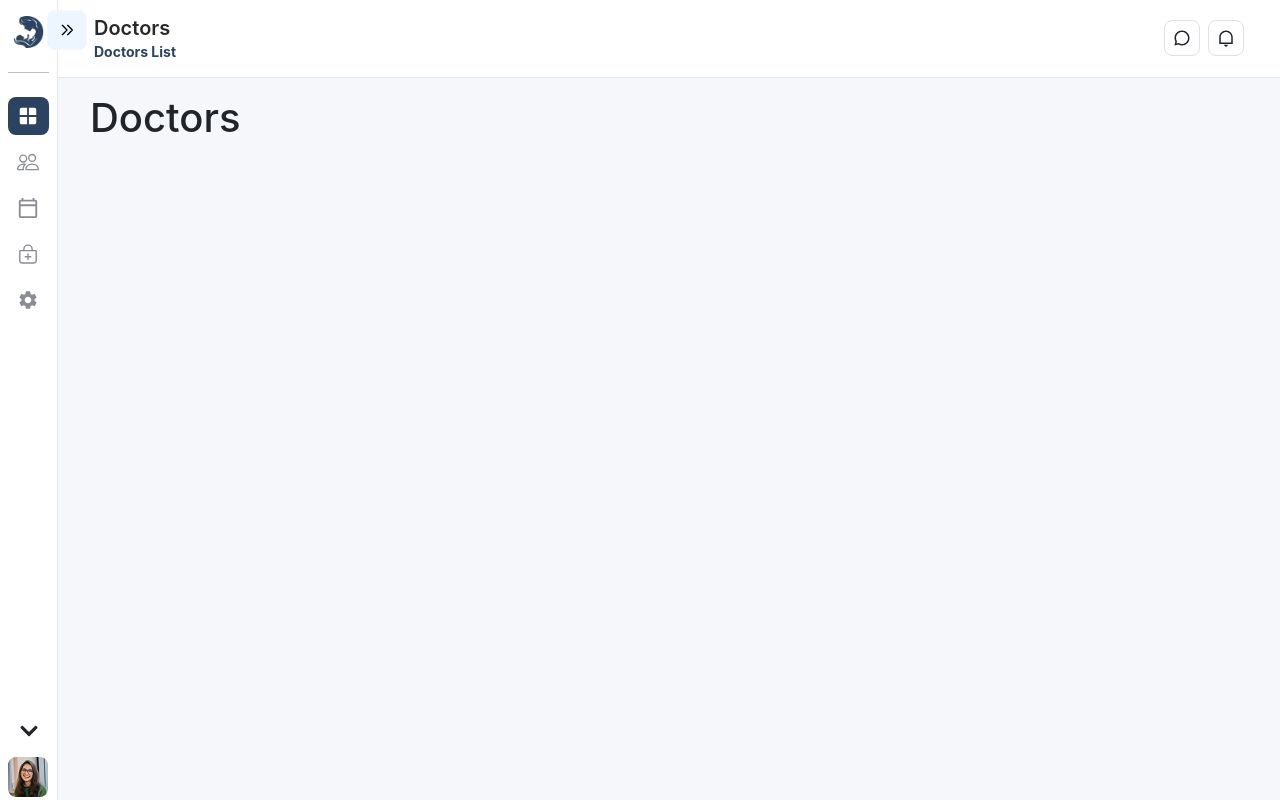
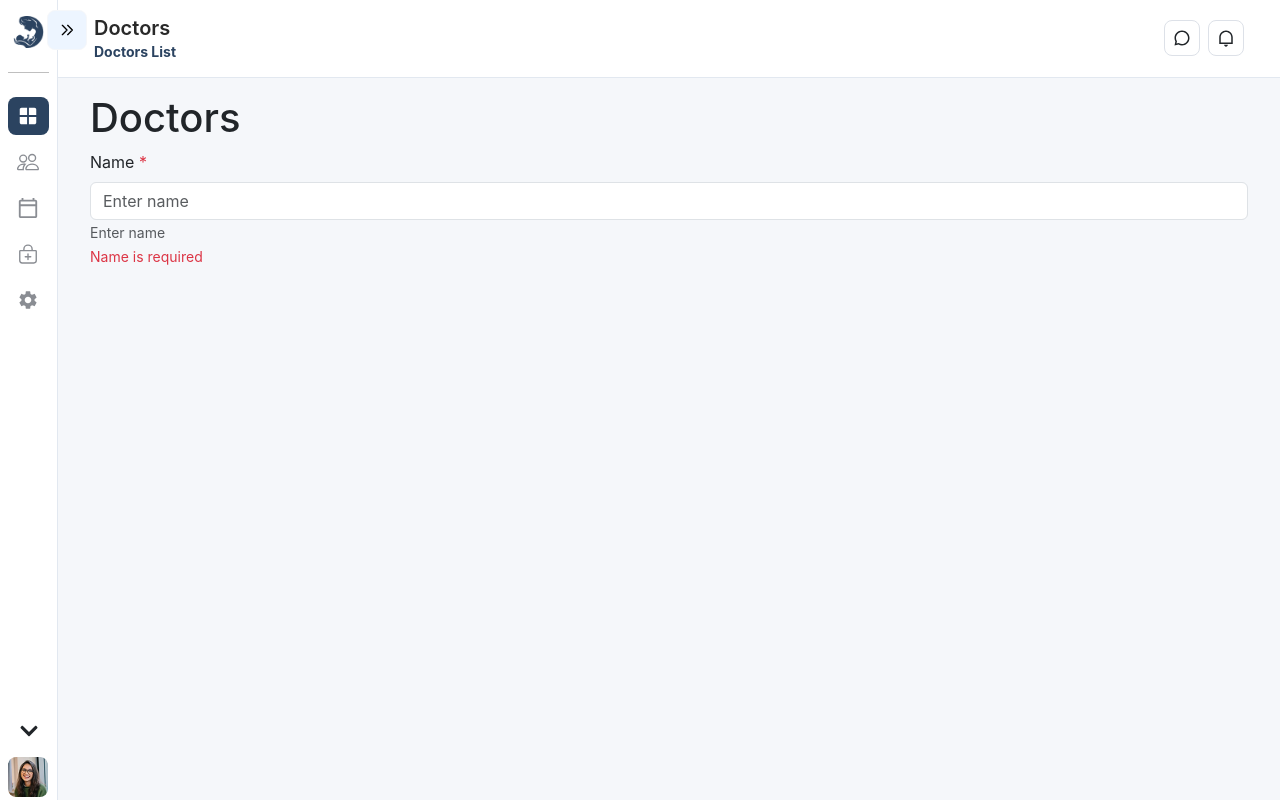
Before and after one commit to PranayTechnocomet/maiacare-doctor-fe, a Next.js app: page /doctors in a window 1280 px wide. Built offline with nearby package versions, Linux system fonts and the light colour scheme.

Commit message:
Create common input field

```diff
--- a/src/app/doctors/page.tsx
+++ b/src/app/doctors/page.tsx
@@ -2,8 +2,9 @@
 
 import { useDispatch } from "react-redux";
 import { setHeaderData } from "@/utils/redux/slices/headerSlice";
-import { useEffect } from "react";
+import { useEffect, useState } from "react";
 import { AppDispatch } from "@/utils/redux/store";
+import { InputFieldGroup } from "@/components/ui/InputField";
 
 function Page() {
   const dispatch: AppDispatch = useDispatch();
@@ -11,9 +12,32 @@ function Page() {
     dispatch(setHeaderData({ title: "Doctors", subtitle: "Doctors List" }));
   }, []);
 
+  const [formData, setFormData] = useState({
+    name: "",
+    email: "",
+    password: "",
+    role: "",
+  });
+
   return (
     <div>
       <h1>Doctors</h1>
+      <InputFieldGroup
+        label="Name"
+        name="name"
+        type="text"
+        value={formData.name}
+        onChange={(e: React.ChangeEvent<HTMLInputElement>) => {
+          setFormData({ ...formData, name: e.target.value });
+        }}
+        onBlur={(e: React.FocusEvent<HTMLInputElement>) => {}}
+        placeholder="Enter name"
+        required={true}
+        disabled={false}
+        readOnly={false}
+        error="Name is required"
+        helperText="Enter name"
+      />
     </div>
   );
 }
--- /dev/null
+++ b/src/components/ui/InputField.tsx
@@ -0,0 +1,91 @@
+"use client";
+import React from 'react'
+import { Form } from 'react-bootstrap'
+
+export const InputFieldGroup = ({
+    label,
+    name,
+    type,
+    value,
+    onChange,
+    onBlur,
+    placeholder,
+    required,
+    disabled,
+    readOnly,
+    error,
+    helperText,
+
+}: {
+    label: string;
+    name: string;
+    type: string;
+    value: string;
+    onChange: (e: React.ChangeEvent<HTMLInputElement>) => void;
+    onBlur: (e: React.FocusEvent<HTMLInputElement>) => void;
+    placeholder: string;
+    required: boolean;
+    disabled: boolean;
+    readOnly: boolean;
+    error: string;
+    helperText: string;
+}) => {
+    return (
+  <div className="maiacare-input-field-container">
+    <InputFieldLabel label={label} required={required} />
+    <InputField name={name} type={type} value={value} onChange={onChange} onBlur={onBlur} placeholder={placeholder} required={required} disabled={disabled} readOnly={readOnly} />
+    {helperText && <InputFieldHelperText helperText={helperText} />}
+    {error && <InputFieldError error={error} />}
+  </div>
+    )
+}
+
+export const InputFieldLabel = ({label, required}: {label: string; required: boolean}) => {
+    return (
+        <Form.Label className="maiacare-input-field-label">{label} {required && <span className="text-danger">*</span>}</Form.Label>
+    )
+}
+
+export const InputField = ({
+    name,
+    type,
+    value,
+    onChange,
+    onBlur,
+    placeholder,
+    required,
+    disabled,
+    readOnly
+
+}: {
+    name: string;
+    type: string;
+    value: string;
+    onChange: (e: React.ChangeEvent<HTMLInputElement>) => void;
+    onBlur: (e: React.FocusEvent<HTMLInputElement>) => void;
+    placeholder: string;
+    required: boolean;
+    disabled: boolean;
+    readOnly: boolean;
+}) => {
+    return (
+        <Form.Control className="maiacare-input-field" name={name} type={type} value={value} onChange={onChange} onBlur={onBlur} placeholder={placeholder} required={required} disabled={disabled} readOnly={readOnly} />
+    )
+}
+
+export const InputFieldError = ({error}: {error: string}) => {
+    return (
+        <div className="maiacare-input-field-error">
+            <Form.Text className="text-danger">{error}</Form.Text>
+        </div>
+    )
+}
+
+
+export const InputFieldHelperText = ({helperText}: {helperText: string}) => {
+    return (
+        <div className="maiacare-input-field-helper-text">
+            <Form.Text className="text-muted">{helperText}</Form.Text>
+        </div>
+    )
+}
--- a/src/style/font.css
+++ b/src/style/font.css
@@ -0,0 +1,11 @@
+.maiacare-input-field-label {
+    font-size: 14px;
+    font-weight: 600;
+    font-family: 'Poppins', sans-serif;
+}
+
+.maiacare-input-field{
+    font-size: 16px;
+    font-weight: 500;
+    font-family: 'Poppins', sans-serif;
+}
--- a/src/style/ui.css
+++ b/src/style/ui.css
@@ -0,0 +1,11 @@
+.maiacare-input-field {
+    padding: 12px;
+    border: 1px solid var(--color-brand);
+    border-radius: 8px;
+   }
+
+   .maiacare-input-field:focus{
+       border-color: var(--color-brand);
+       box-shadow: 0 0 0 0.2rem rgba(0, 123, 255, 0.25);
+       outline: none;
+   }
```
Also changed, not shown: src/components/ui/Readme.md (deleted).
